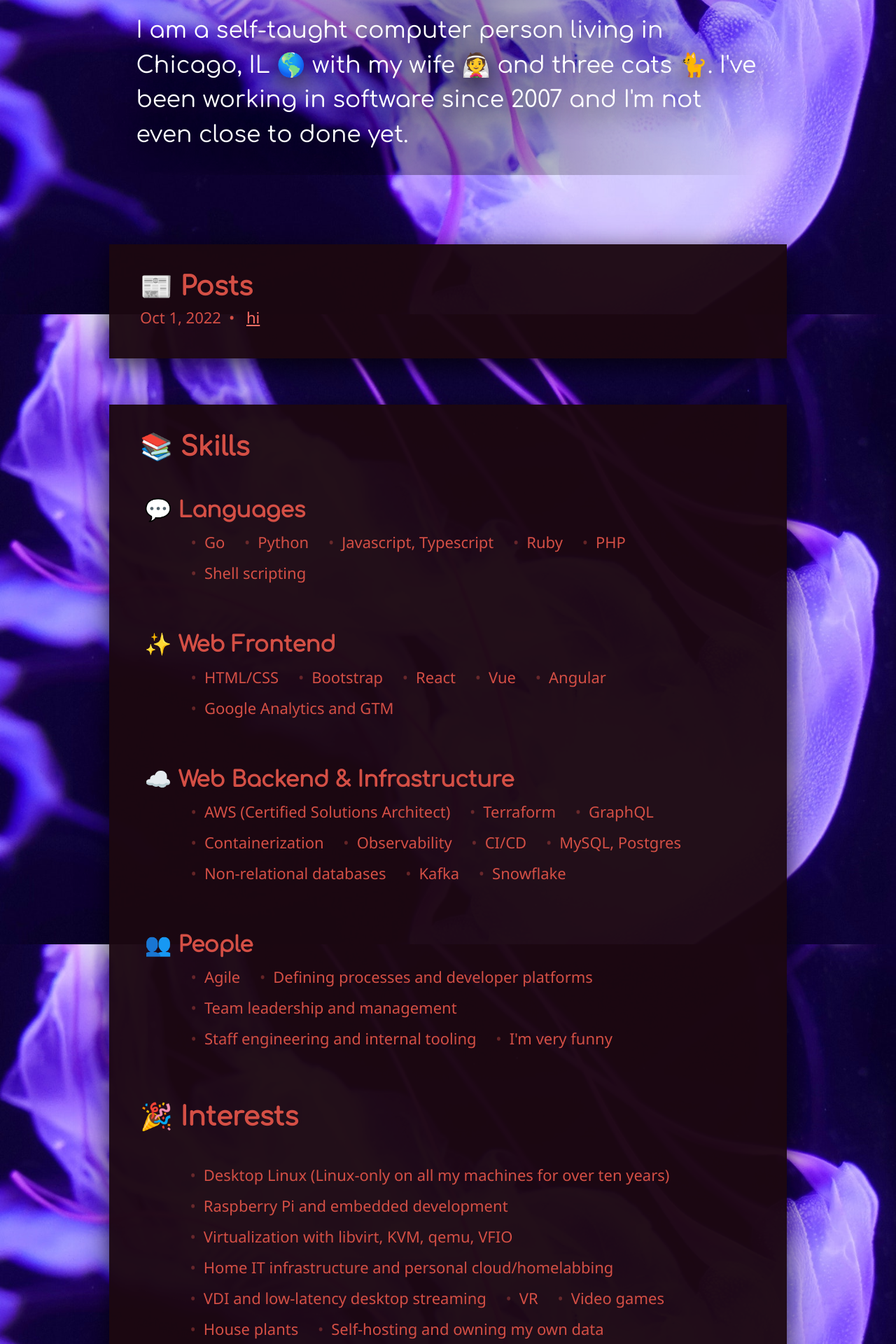
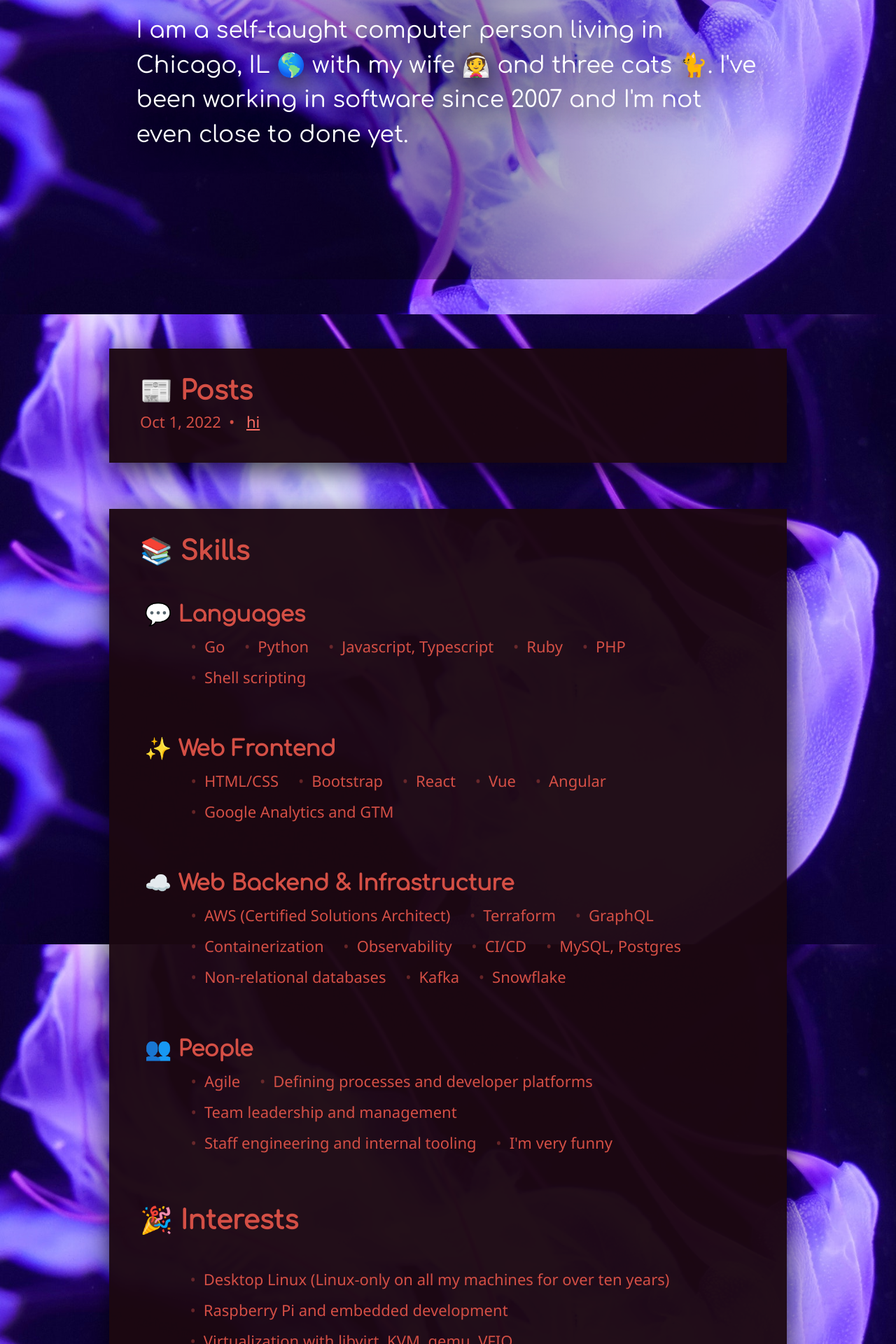
Before and after one commit to clairesrc/clairesrc.github.io, a Jekyll site: the page built from index.markdown, in a window 1280 px wide. Shown: the part 451-2371 px from the top of the page at 70% size. Built offline with Jekyll 4.4.1, drawn with Linux system fonts in a browser that asks for light colours; nearby versions of some CDN libraries.

Commit message:
Update default.html

```diff
--- a/_layouts/default.html
+++ b/_layouts/default.html
@@ -172,6 +172,7 @@
 			font-size: 150%;
 			max-width: 100%;
 			padding: 1em 0;
+			padding-bottom: 5.5em;
 			color: #fff;
 			text-shadow: 0 10px 35px rgba(0, 0, 0, .95)
 		}
@@ -240,7 +241,7 @@
 			line-height: 0;
 		}
 
-		.photo img {
+	.photo img {
 			width: 8.75em
 		}
 
```
